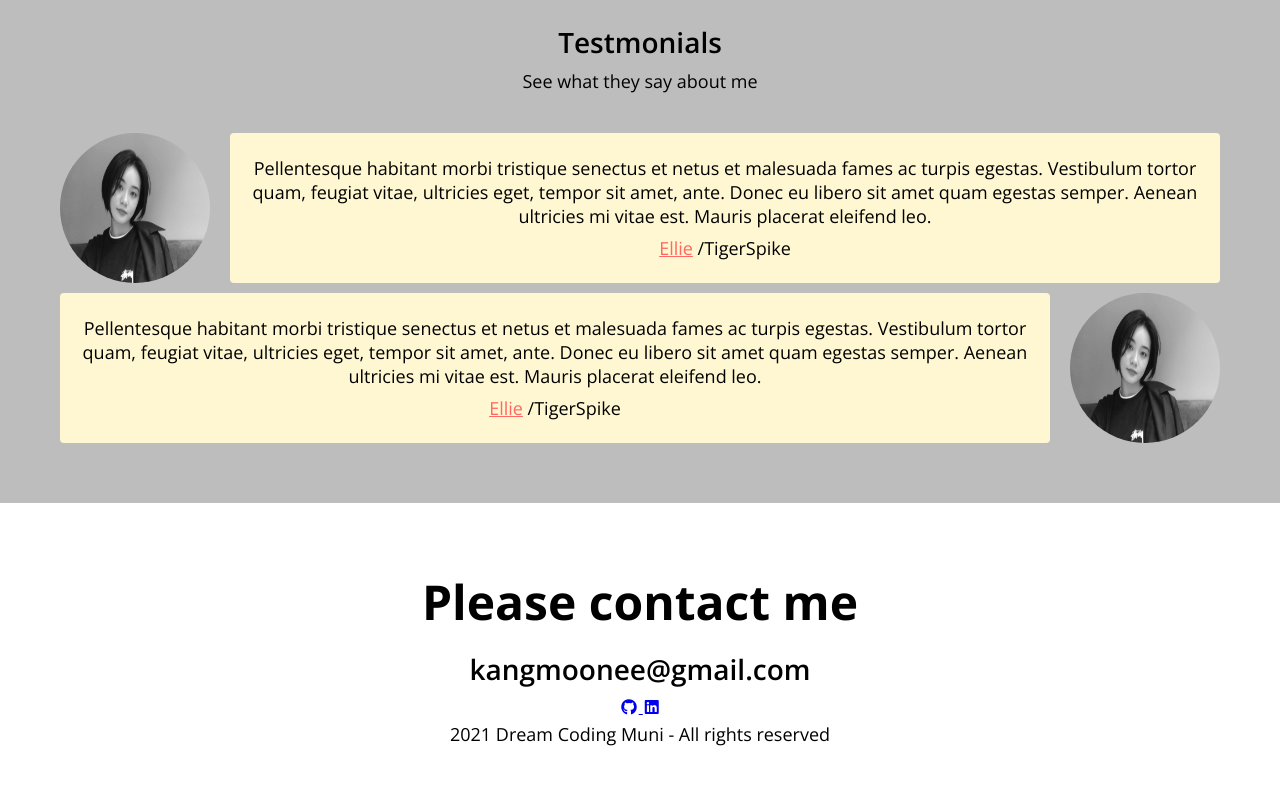
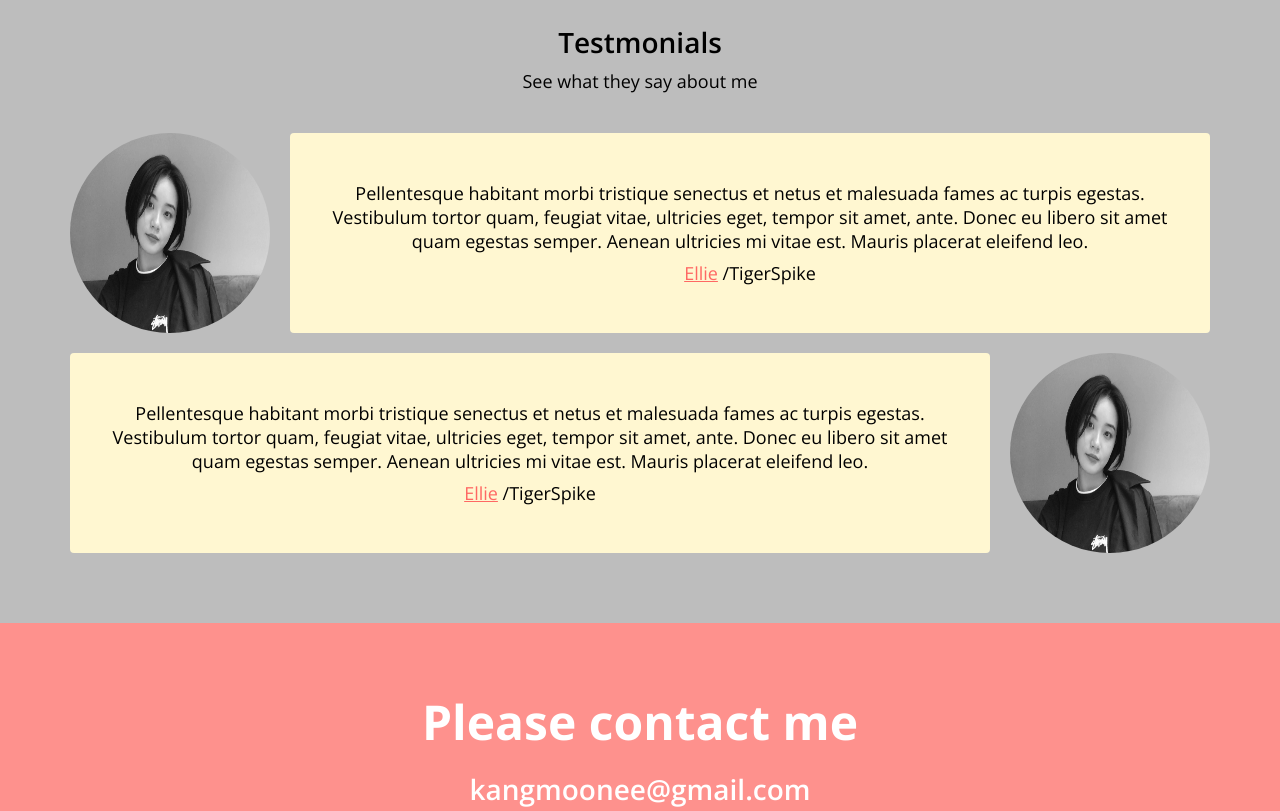
Before and after one commit to kangmuni/portfolio, a plain HTML site: page index.html in a window 1280 px wide. Shown: the part 3380-4191 px from the top of the page. Drawn offline with nearby package versions, Linux system fonts and the light colour scheme.

Commit message:
CSS:Contact

```diff
--- a/index.html
+++ b/index.html
@@ -298,18 +298,23 @@
 
     <!-- Testimonials -->
     <section id="testimonials" class="section">
+      <div class="section__container">
         <h2>Testmonials</h2>
         <h3>See what they say about me</h3>
         <div class="testimonials">
           <div class="testimonial">
-          <img src="images/muni.png" alt="people" class="testimonial__avatar" />
+            <img
+              src="images/muni.png"
+              alt="people"
+              class="testimonial__avatar"
+            />
             <div class="testimonials__speech-bubble">
               <p>
                 Pellentesque habitant morbi tristique senectus et netus et
-              malesuada fames ac turpis egestas. Vestibulum tortor quam, feugiat
-              vitae, ultricies eget, tempor sit amet, ante. Donec eu libero sit
-              amet quam egestas semper. Aenean ultricies mi vitae est. Mauris
-              placerat eleifend leo.
+                malesuada fames ac turpis egestas. Vestibulum tortor quam,
+                feugiat vitae, ultricies eget, tempor sit amet, ante. Donec eu
+                libero sit amet quam egestas semper. Aenean ultricies mi vitae
+                est. Mauris placerat eleifend leo.
               </p>
               <p class="name"><a href="">Ellie</a> /TigerSpike</p>
             </div>
@@ -318,14 +323,19 @@
             <div class="testimonials__speech-bubble">
               <p>
                 Pellentesque habitant morbi tristique senectus et netus et
-              malesuada fames ac turpis egestas. Vestibulum tortor quam, feugiat
-              vitae, ultricies eget, tempor sit amet, ante. Donec eu libero sit
-              amet quam egestas semper. Aenean ultricies mi vitae est. Mauris
-              placerat eleifend leo.
+                malesuada fames ac turpis egestas. Vestibulum tortor quam,
+                feugiat vitae, ultricies eget, tempor sit amet, ante. Donec eu
+                libero sit amet quam egestas semper. Aenean ultricies mi vitae
+                est. Mauris placerat eleifend leo.
               </p>
               <p class="name"><a href="">Ellie</a> /TigerSpike</p>
             </div>
-          <img src="images/muni.png" alt="people" class="testimonial__avatar" />
+            <img
+              src="images/muni.png"
+              alt="people"
+              class="testimonial__avatar"
+            />
+          </div>
         </div>
       </div>
     </section>
@@ -334,7 +344,7 @@
     <section id="contact" class="section">
       <h1 class="contact__title">Please contact me</h1>
       <h2 class="contact__email">kangmoonee@gmail.com</h2>
-      <div class="contact__link">
+      <div class="contact__links">
         <a href="https://github.com/kangmuni" target="_blank">
           <i class="fab fa-github"></i>
         </a>
--- a/style.css
+++ b/style.css
@@ -409,12 +409,12 @@ p {
 
 .testimonial {
   display: flex;
-  margin: 10px;
+  margin: 20px;
 }
 
 .testimonial__avatar {
-  width: 150px;
-  height: 150px;
+  width: 200px;
+  height: 200px;
   border-radius: 50%;
 }
 
@@ -430,6 +430,7 @@ p {
   display: flex;
   flex-direction: column;
   justify-content: center;
+  padding: 30px;
   background-color: var(--color-yellow);
   border-radius: var(--size-border-radius);
 }
@@ -437,3 +438,35 @@ p {
 .testimonials__speech-bubble a {
   color: var(--color-dark-pink);
 }
+
+/* Contact */
+#contact {
+  background-color: var(--color-pink);
+  max-width: none;
+}
+
+.contact__title,
+.contact__email {
+  color: var(--color-white);
+}
+
+.contact__links {
+  margin: 20px;
+}
+
+.contact__links i {
+  font-size: var(--font-large);
+  color: var(--color-dark-pink);
+  padding: 10px;
+  transition: all var(--animation-duration) ease-in;
+}
+
+.contact__links i:hover {
+  transform: scale(1.2);
+  color: var(--color-dark-grey);
+}
+
+.contact__rights {
+  color: var(--color-dark-grey);
+  font-size: var(--font-small);
+}
```
Lines whose indentation alone changed are shown as unchanged.
